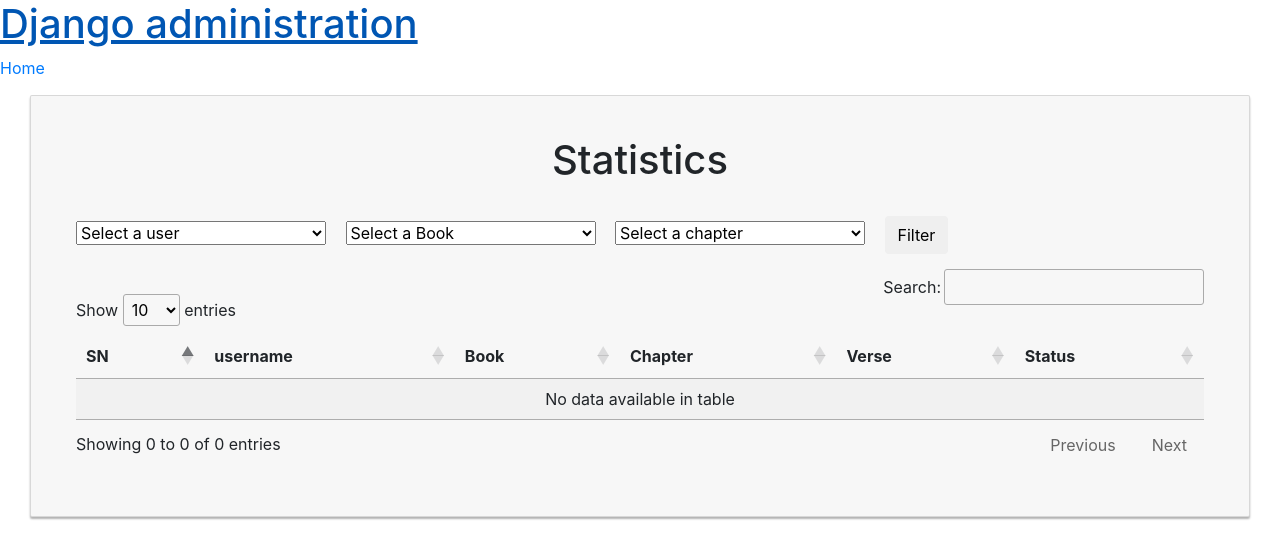
After one commit to kennedy-dev/language-test, a Django app: page /statistics/ in a window 1280 px wide. The commit adds this page. Shown: the top 559 px of the page. Run offline with Django 3.2, Linux system fonts and the light colour scheme; the visitor is signed in with stand-in values (Sample User, id 1); data comes from the database, SQL or seed files in the repository; data that the repository does not hold is empty; style sheets or scripts are compiled from the project's sources; parts of the project's set-up code (start-up, migrations or seed data) failed here and were passed over; some libraries are stand-ins or nearby versions.

Commit message:
complete statistics page

```diff
--- a/config/urls.py
+++ b/config/urls.py
@@ -4,13 +4,15 @@ from django.conf.urls.static import static
 from django.contrib import admin
 from django.views.generic import TemplateView, RedirectView
 from django.views import defaults as default_views
-from testapp.views import RecordPage, RecordSuccessPage, AnalystPage
+from testapp.views import RecordPage, RecordSuccessPage, AnalystPage, StatisticsPage
 from language.users.views import user_create_view
+
 
 urlpatterns = [
     path("", RedirectView.as_view(url="/accounts/login/"), name="home"),
     path("record/", RecordPage.as_view(), name="record"),
     path("analyst/", AnalystPage.as_view(), name="analyst"),
+    path("statistics/", StatisticsPage.as_view(), name="stats"),
     path("success/", RecordSuccessPage.as_view(), name="success"),
     path(
         "about/",
--- a/language/templates/admin/base.html
+++ b/language/templates/admin/base.html
@@ -13,7 +13,10 @@
     {% if LANGUAGE_BIDI %}<link rel="stylesheet" type="text/css" href="{% static "admin/css/responsive_rtl.css" %}">{% endif %}
 {% endblock %}
 {% block blockbots %}<meta name="robots" content="NONE,NOARCHIVE">{% endblock %}
-
+      {% if 'analyst' in request.path or 'statistics' in request.path %}
+      <link rel="stylesheet" href="https://stackpath.bootstrapcdn.com/bootstrap/4.1.1/css/bootstrap.min.css" integrity="sha384-WskhaSGFgHYWDcbwN70/dfYBj47jz9qbsMId/iRN3ewGhXQFZCSftd1LZCfmhktB" crossorigin="anonymous">
+      <link rel="stylesheet" href="//cdn.datatables.net/1.10.19/css/jquery.dataTables.min.css" crossorigin="anonymous">
+      {% endif %}
   <style type="text/css">
   .card {
       background-color: #F7F7F7;
@@ -112,7 +115,7 @@
 
 </body>
 
-    {% if 'analyst' in request.path %}
+    {% if 'analyst' in request.path or 'statistics' in request.path %}
       <script src="https://code.jquery.com/jquery-3.3.1.min.js" integrity="sha256-FgpCb/KJQlLNfOu91ta32o/NMZxltwRo8QtmkMRdAu8=" crossorigin="anonymous"></script>
       <script src="https://cdnjs.cloudflare.com/ajax/libs/popper.js/1.14.3/umd/popper.min.js" integrity="sha384-ZMP7rVo3mIykV+2+9J3UJ46jBk0WLaUAdn689aCwoqbBJiSnjAK/l8WvCWPIPm49" crossorigin="anonymous"></script>
       <script src="https://stackpath.bootstrapcdn.com/bootstrap/4.1.1/js/bootstrap.min.js" crossorigin="anonymous"></script>
@@ -173,6 +176,13 @@
               });
           });
 
+          $('#btnfilter').on('click', function () {
+              var username = $('#select_user option:selected').val();
+              var book = $('#select_book option:selected').val();
+              var chapter = $('#select_chapter option:selected').val();
+              window.location.href = '/statistics/' + '?user=' + username + '&book=' + book + '&chapter=' + chapter;
+          });
+
 
       </script>
     {% endif %}
--- a/language/templates/pages/analyst.html
+++ b/language/templates/pages/analyst.html
@@ -4,6 +4,7 @@
 <div class="col" style="" >
   <div class="card" style="margin: 15px; min-height: 400px">
     <div class="card-body">
+
         <h1 style="text-align: center">Approve Records</h1> <br>
         <table id="example" class="display" style="width:100%">
         <thead>
@@ -18,10 +19,11 @@
         </thead>
         <tbody>
         {% for each_record in records %}
+            {% if each_record.recordname  %}
             <tr>
                 <td>{{ each_record.user_data.name }}</td>
                 <td>{{ each_record.user_data.username }}</td>
-                <td>{{ each_record.lessons.lessonname }}</td>
+                <td>{{ each_record.book.title }} {{ each_record.chapter.title }}</td>
                 <td>
                     <audio controls="" src="/media/userdata/{{ each_record.user_data.userid }}/{{ each_record.recordname }}">
                     </audio>
@@ -40,6 +42,7 @@
                     </select>
                 </td>
             </tr>
+          {% endif %}
         {% endfor %}
         </tbody>
         </table>
--- a/language/templates/pages/record.html
+++ b/language/templates/pages/record.html
@@ -14,7 +14,7 @@
                 {% for each_recording in all_recordings %}
                   <li>
                     <span style="margin-bottom: 5px;">
-                      {{ each_recording.lessonname }}  <span class="glyphicon glyphicon-ok" style="color: green"></span>
+                      {{ each_recording.name }}  <span class="glyphicon glyphicon-ok" style="color: green"></span>
                     </span>
                     <audio controls="" src="/media/userdata/{{ request.user.id }}/{{ each_recording.name }}">
                     </audio>
--- /dev/null
+++ b/language/templates/pages/stats.html
@@ -0,0 +1,60 @@
+{% extends "admin/base.html" %}
+
+{% block content %}
+<div class="col" style="" >
+  <div class="card" style="margin: 15px; min-height: 400px">
+    <div class="card-body">
+
+        <h1 style="text-align: center">Statistics</h1> <br>
+        <p style="margin-bottom: 40px; text-align: left">
+            <select id="select_user" name="user" style="width: 250px; margin-right: 15px">
+                <option value="" >Select a user </option>
+               {% for each_user in users %}
+                  <option {% if selecteduser == each_user.username %}selected{% endif %} value="{{ each_user.username }}" >{{ each_user.username }}</option>
+               {% endfor %}
+            </select>
+
+            <select id="select_book" name="book" style="width: 250px; margin-right: 15px">
+                <option value="" >Select a Book </option>
+               {% for each_book in books %}
+                  <option  {% if selectedbook == each_book.id %}selected{% endif %}  value="{{ each_book.id }}" >{{ each_book.title }}</option>
+               {% endfor %}
+            </select>
+
+            <select id="select_chapter" name="chapter" style="width: 250px; margin-right: 15px">
+                <option value="" >Select a chapter </option>
+               {% for each_chapter in chapters %}
+                  <option  {% if selectedchapter == each_chapter.id %}selected{% endif %}  value="{{ each_chapter.id }}" >{{ each_chapter.title }}</option>
+               {% endfor %}
+            </select>
+            <button id="btnfilter" class="btn btn-default">Filter</button>
+        </p>
+        <table id="example" class="display" style="width:100%">
+
+        <thead>
+            <tr>
+                <th>SN</th>
+                <th>username</th>
+                <th>Book</th>
+                <th>Chapter</th>
+                <th>Verse</th>
+                <th>Status</th>
+            </tr>
+        </thead>
+        <tbody>
+        {% for each_record in records %}
+            <tr>
+                <td>{{ forloop.counter }}</td>
+                <td>{{ each_record.user_data.username }} </td>
+                <td>{{ each_record.book.title }}</td>
+                <td>{{ each_record.chapter.title }}</td>
+                <td>{{ each_record.verse.title }}</td>
+                <td>{% if each_record.recordname %}Recorded{% endif %}</td>
+            </tr>
+        {% endfor %}
+        </tbody>
+        </table>
+    </div>
+  </div>
+</div>
+{% endblock %}
--- a/testapp/views.py
+++ b/testapp/views.py
@@ -4,7 +4,7 @@ from django.views.generic import TemplateView
 from django.contrib.auth.mixins import LoginRequiredMixin
 import json
 from django.shortcuts import render
-from testapp.models import Lesson, Language
+from testapp.models import Lesson, Language, Book, Chapter
 from django.views.decorators.csrf import csrf_protect
 from django.http import HttpResponse, HttpResponseRedirect
 import os
@@ -13,6 +13,9 @@ from django.http import JsonResponse
 from django.conf import settings
 import time
 from bson.objectid import ObjectId
+from django.contrib import admin
+from django.contrib.auth import get_user_model
+User = get_user_model()
 
 
 class RecordSuccessPage(LoginRequiredMixin, TemplateView):
@@ -21,8 +24,56 @@ class RecordSuccessPage(LoginRequiredMixin, TemplateView):
     def get(self, request, *args, **kwargs):
         """Method to select record page."""
         context = {}
+        return render(request, self.template_name, context)
 
+
+class StatisticsPage(LoginRequiredMixin, TemplateView):
+    template_name = 'pages/stats.html'
+
+    def get(self, request, *args, **kwargs):
+        """Method to select statistics page."""
+
+        context = {}
+        user = request.GET.get('user', '')
+        book = request.GET.get('book', '')
+        chapter = request.GET.get('chapter', '')
+
+        condition = {}
+
+        mdb = MongoDBConnect(db_name='language', username="root", password="root")
+
+        context['users'] = User.objects.all()
+        context['books'] = Book.objects.all()
+        context['chapters'] = Chapter.objects.all()
+
+        if user:
+            condition['user_data.username'] = user
+            context['selecteduser'] = user
+
+        if book:
+            condition['book.id'] = int(book)
+            context['selectedbook'] = int(book)
+
+        if chapter:
+            condition['chapter.id'] = int(chapter)
+            context['selectedchapter'] = int(chapter)
+
+        all_records = list(
+            mdb.find("recordings", condition=condition)
+        )
+
+        records = []
+        for each_record in all_records:
+            each_record['recordid'] = str(each_record['_id'])
+            records.append(each_record)
+
+        context['records'] = all_records
+        mdb.close_connection()
         return render(request, self.template_name, context)
+
+    def post(self, request, *args, **kwargs):
+        """Method to select statistics page."""
+        return JsonResponse({"status": "fail"})
 
 
 class AnalystPage(LoginRequiredMixin, TemplateView):
@@ -30,6 +81,9 @@ class AnalystPage(LoginRequiredMixin, TemplateView):
 
     def get(self, request, *args, **kwargs):
         """Method to select analyst page."""
+
+        if not request.user.is_superuser:
+            return HttpResponseRedirect('/')
 
         context = {}
         mdb = MongoDBConnect(db_name='language', username="root", password="root")
@@ -49,7 +103,6 @@ class AnalystPage(LoginRequiredMixin, TemplateView):
         context['records'] = records
         context['user'] = request.user
         context['has_permission'] = True
-        from django.contrib import admin
         context['site_header'] = admin.site.site_header
         context['site_title'] = admin.site.site_title
         context['index_title'] = admin.site.index_title
@@ -107,13 +160,17 @@ class RecordPage(LoginRequiredMixin, TemplateView):
 
     def get(self,request, *args, **kwargs):
         """Method to select record page.."""
+        if request.user.is_superuser:
+            return HttpResponseRedirect('/admin/')
+
         alllessons = Lesson.objects.all()
 
         mdb = MongoDBConnect(db_name='language', username="root", password="root")
 
         condition = {
             'user_data.userid': request.user.id,
-            'user_data.username': request.user.username
+            'user_data.username': request.user.username,
+            "recordname": {"$ne":""}
         }
 
         user_recording = []
@@ -121,18 +178,13 @@ class RecordPage(LoginRequiredMixin, TemplateView):
         all_recording_ids = []
 
         for each_recording in all_recordings:
-            data = {
-                'id': str(each_recording['_id']),
-                'lessonname': each_recording['lessons']['lessonname'],
-                'path': '/userdata/' + str(request.user.id) + '/'
-            }
-            all_recording_ids.append(str(each_recording['lessons']['lessonid']))
+            each_recording['path'] = '/userdata/' + str(request.user.id) + '/'
+            each_recording['name'] = each_recording['recordname']
 
-            data['name'] = each_recording['recordname']
-            user_recording.append(data)
+            all_recording_ids.append(str(each_recording['lesson']['id']))
+            user_recording.append(each_recording)
 
         all_unattended_lessons = []
-
         if all_recordings:
             for each_lesson in alllessons:
                 if str(each_lesson.id) not in all_recording_ids:
@@ -175,23 +227,41 @@ class RecordPage(LoginRequiredMixin, TemplateView):
         }
         user_data = mdb.find_one(collection_name="users", condition=condition)
 
-        lessons={}
-        lessons['lessonid'] = lessonid
-        lessons['lessonname'] = str(lesson)
+        book = lesson.book.__dict__
+        chapter = lesson.chapter.__dict__
+        verse = lesson.verse.__dict__
+        lesson = lesson.__dict__
+
+        del user_data['_id']
+        del lesson['_state']
+
+        if '_state' in lesson.keys():
+            del lesson['_state']
+
+        if '_state' in book.keys():
+            del book['_state']
+
+        if '_state' in chapter.keys():
+            del chapter['_state']
+
+        if '_state' in verse.keys():
+            del verse['_state']
 
         mdb.update_data(
             collection_name="recordings",
             update_data={
-                'lessons': lessons,
-                'user_data': user_data,
                 'recordname': str(lessonid) + ".wav",
                 'approved':False,
-                'recordtime': time.time()
+                'recordtime': time.time(),
+                'lesson': lesson,
+                'book': book,
+                'chapter': chapter,
+                'verse': verse,
+                'user_data': user_data,
             },
             update_condition={
-                'lessons': lessons,
-                'user_data': user_data,
-                'recordname': str(lessonid) + ".wav"
+                'lesson.id': lesson['id'],
+                'user_data.userid': user_data['userid']
             },
             upsert=True
         )
```
Also changed, not shown: language/templates/admin/index.html (+15 -8 lines), language/users/views.py (+34 -0 lines).
